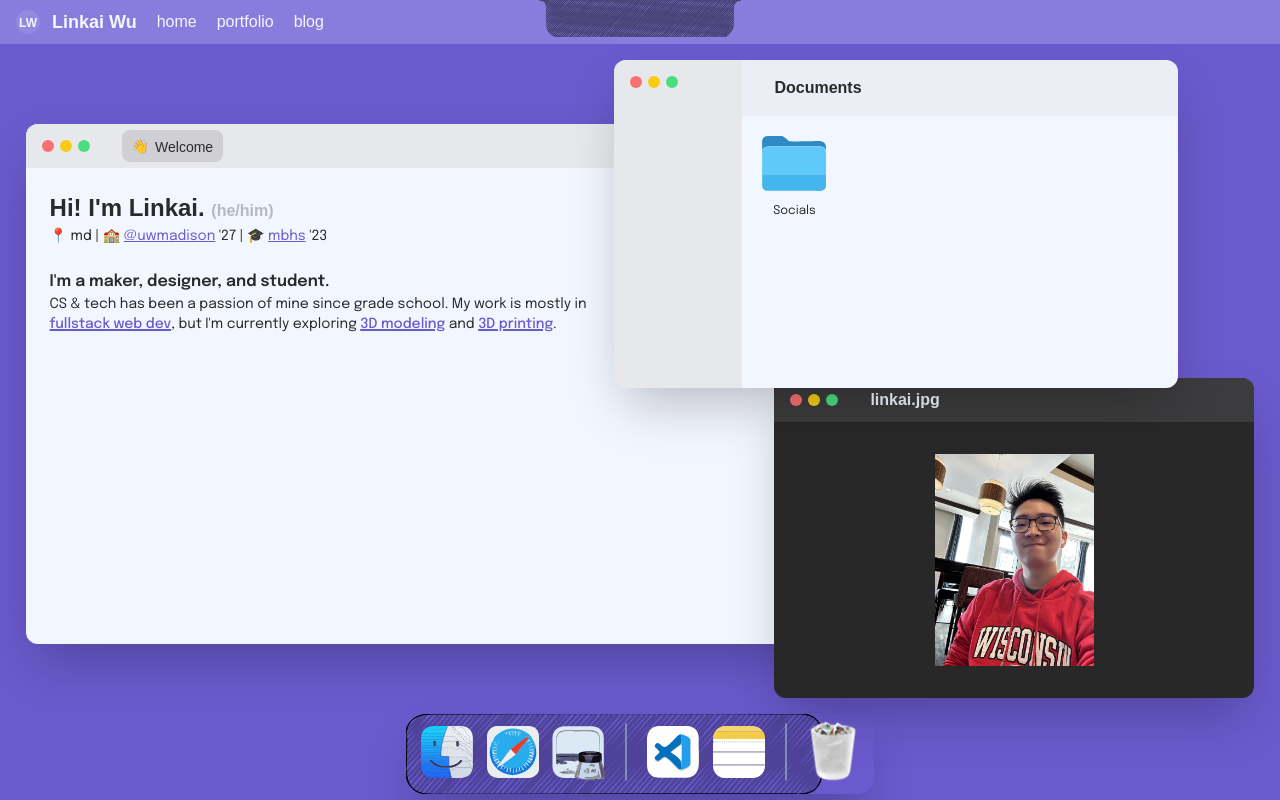
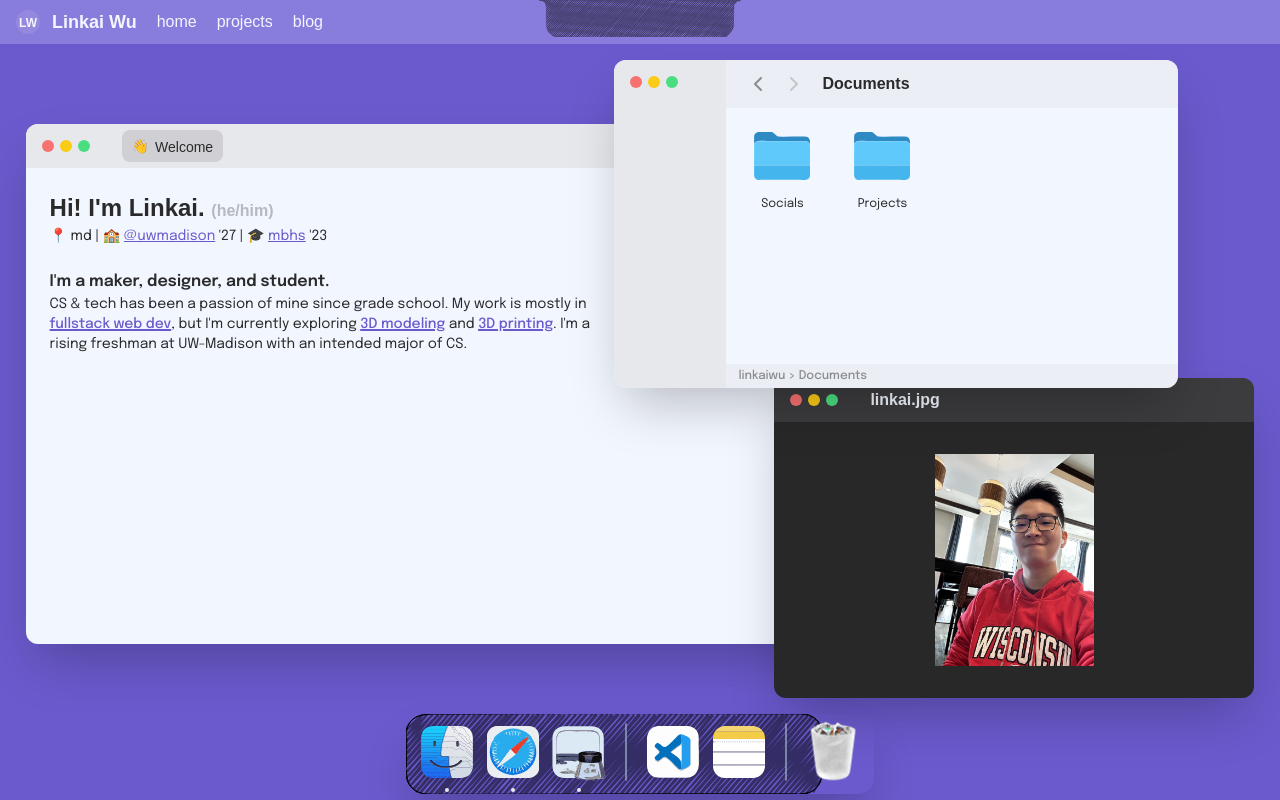
Before and after one commit to linkai101/site-v5, a Next.js app: page / in a window 1280 px wide. Built offline with nearby package versions, Linux system fonts and the light colour scheme; a web font is replaced by a local one.

Commit message:
Update homepage - Add finder functionality - Minor adjustments

```diff
--- a/app/Finder.tsx
+++ b/app/Finder.tsx
@@ -1,11 +1,144 @@
+"use client";
+import { useState, useEffect } from 'react';
+import Link from 'next/link';
+
+import { FiChevronLeft, FiChevronRight } from 'react-icons/fi';
+
+interface FinderItem {
+  name: string;
+  icon: string;
+  type: 'directory' | 'link' | 'button';
+  // directory type
+  children?: FinderItem[];
+  // link type
+  url?: string;
+  newTab?: boolean;
+  // button type
+  onClick?: (e:React.MouseEvent<HTMLElement>) => void;
+}
+
+const root: (FinderItem)[] = [
+  {
+    name: 'Applications',
+    icon: '/assets/folder.svg',
+    type: 'directory',
+    children: [
+      {
+        name: 'Notes',
+        icon: '/assets/notes.svg',
+        type: 'link',
+        url: '/blog',
+        newTab: false
+      },
+      {
+        name: 'Preview',
+        icon: '/assets/preview.svg',
+        type: 'link',
+        url: '',
+        newTab: false
+      },
+      {
+        name: 'Safari',
+        icon: '/assets/safari.svg',
+        type: 'link',
+        url: '',
+        newTab: false
+      },
+      {
+        name: 'Visual Studio Code',
+        icon: '/assets/vscode.svg',
+        type: 'link',
+        url: '/projects',
+        newTab: false
+      },
+    ]
+  },
+  {
+    name: 'Desktop',
+    icon: '/assets/folder.svg',
+    type: 'directory',
+    children: []
+  },
+  {
+    name: 'Documents',
+    icon: '/assets/folder.svg',
+    type: 'directory',
+    children: [
+      {
+        name: 'Socials',
+        icon: '/assets/folder.svg',
+        type: 'directory',
+        children: [
+          {
+            name: 'Email',
+            icon: '/assets/trashfull.svg',
+            type: 'link',
+            url: 'mailto:linkai@linkaiwu.com',
+            newTab: true
+          },
+          {
+            name: 'GitHub',
+            icon: '/assets/trashfull.svg',
+            type: 'link',
+            url: 'https://github.com/linkai101',
+            newTab: true
+          },
+        ]
+      },
+      {
+        name: 'Projects',
+        icon: '/assets/folder.svg',
+        type: 'directory',
+        children: []
+      },
+      // {
+      //   name: 'CV',
+      //   icon: '',
+      //   type: 'link',
+      //   url: '',
+      //   newTab: true
+      // },
+    ]
+  },
+  // {
+  //   name: 'Downloads',
+  //   icon: '/assets/folder.svg',
+  //   type: 'directory',
+  //   children: []
+  // },
+  // {
+  //   name: 'Movies',
+  //   icon: '/assets/folder.svg',
+  //   type: 'directory',
+  //   children: []
+  // },
+  // // {
+  //   name: 'Music',
+  //   icon: '/assets/folder.svg',
+  //   type: 'directory',
+  //   children: []
+  // },
+  // {
+  //   name: 'Pictures',
+  //   icon: '/assets/folder.svg',
+  //   type: 'directory',
+  //   children: []
+  // },
+];
+
 
 export default function Finder({ className }: { className?: string }) {
+  const documents = root.find(item => item.name==='Documents'); // default to Documents if it exists, else root
+  const [current, setCurrent] = useState<FinderItem[]>(documents ? documents.children||[] : root);
+  const [history, setHistory] = useState<FinderItem[]>(documents ? [documents] : []);
+  const [historyIndex, setHistoryIndex] = useState<number>(documents ? 0 : -1);
+
   return <div className={`
     ${className}
     flex
     bg-theme-background text-theme-onBackground rounded-xl overflow-hidden shadow-2xl
     `}>
-    <div className="min-w-[8rem] flex gap-4 bg-theme-surface">
+    <div className="min-w-[7rem] flex gap-4 bg-theme-surface">
       <div className="p-4 flex gap-1.5">
         <div className="h-3 w-3 rounded-full bg-red-400"></div>
         <div className="h-3 w-3 rounded-full bg-yellow-400"></div>
@@ -13,22 +146,113 @@ export default function Finder({ className }: { className?: string }) {
       </div>
     </div>
     <div className="flex-1 flex flex-col">
-      <div className="px-8 py-4 bg-theme-surface/50">
+      <div className="px-4 py-2 bg-theme-surface/50 flex items-center gap-3">
+        <div className="flex gap-1 text-2xl ">
+          <button
+            className="p-1 text-theme-onBackground/50 disabled:text-theme-onBackground/20 hover:bg-theme-onBackground/5 disabled:bg-transparent rounded-lg"
+            onClick={() => {
+              if (historyIndex > 0) {
+                setHistoryIndex(historyIndex-1);
+                setCurrent(history[historyIndex-1].children || []);
+              } else {
+                setHistoryIndex(-1);
+                setCurrent(root);
+              }
+            }}
+            disabled={historyIndex < 0}
+          >
+            <FiChevronLeft/>
+          </button>
+
+          <button
+            className="p-1 text-theme-onBackground/50 disabled:text-theme-onBackground/20 hover:bg-theme-onBackground/5 disabled:bg-transparent rounded-lg"
+            onClick={() => {
+              if (historyIndex < history.length-1) {
+                setHistoryIndex(historyIndex+1);
+                setCurrent(history[historyIndex+1].children || []);
+              }
+            }}
+            disabled={historyIndex >= history.length-1}
+          >
+            <FiChevronRight/>
+          </button>
+        </div>
+
         <p className="font-semibold font-display">
-          Documents
+          {historyIndex < 0 ? 'linkaiwu' : history[historyIndex].name}
         </p>
       </div>
-      <div className="px-3 py-5 flex-1 flex items-start gap-8 flex-wrap overflow-y-auto">
-        <div className="flex flex-col">
-          <img
-            src="/assets/folder.svg"
-            className="mx-2 w-16"
-          />
-          <p className="text-xs text-center mt-3">
-            Socials
-          </p>
-        </div>
+
+      <div className="px-4 py-4 flex-1 flex items-start gap-5 flex-wrap overflow-y-auto">
+        {current.map((item, i) => {
+          switch (item.type) {
+            case 'directory':
+              return <div
+                className="w-20 flex flex-col group"
+                onClick={() => {
+                  setHistory(history.slice(0, historyIndex+1).concat([item]));
+                  setCurrent(item.children || []);
+                  setHistoryIndex(historyIndex+1);
+                }}
+                key={i}
+              >
+                <img
+                  src={item.icon}
+                  className="p-2 w-full max-h-16 object-contain group-hover:bg-black/5 rounded-md"
+                />
+                <p className="text-xs text-center mt-2">
+                  <span className="px-1 pt-0.5 group-hover:text-theme-onPrimary group-hover:font-medium group-hover:bg-blue-500 rounded-sm">
+                    {item.name}
+                  </span>
+                </p>
+              </div>;
+            case 'link':
+              return <Link
+                href={item.url || ""}
+                target={item.newTab === undefined || item.newTab ? "_blank" : ""}
+                rel="noopener noreferrer"
+                key={i}
+              >
+                <div
+                  className="w-20 flex flex-col group"
+                >
+                  <img
+                    src={item.icon}
+                    className="p-2 w-full max-h-16 object-contain group-hover:bg-black/5 rounded-md"
+                  />
+                  <p className="text-xs text-center mt-2">
+                    <span className="px-1 pt-0.5 group-hover:text-theme-onPrimary group-hover:font-medium group-hover:bg-blue-500 rounded-sm">
+                      {item.name}
+                    </span>
+                  </p>
+                </div>
+              </Link>;
+            case 'button':
+              return <button
+                onClick={item.onClick}
+                key={i}
+              >
+                <div className="w-20 flex flex-col group">
+                  <img
+                    src={item.icon}
+                    className="p-2 w-full max-h-16 object-contain group-hover:bg-black/5 rounded-md"
+                  />
+                  <p className="text-xs text-center mt-2">
+                    <span className="px-1 pt-0.5 group-hover:text-theme-onPrimary group-hover:font-medium group-hover:bg-blue-500 rounded-sm">
+                      {item.name}
+                    </span>
+                  </p>
+                </div>
+              </button>;
+            default:
+              return <></>;
+          }
+        })}
       </div>
+
+      <p className="px-3 py-1 text-xs text-theme-onBackground/50 font-medium bg-theme-surface/50">
+        linkaiwu {history.slice(0, historyIndex+1).map(item => `> ${item.name}`)}
+      </p>
     </div>
   </div>
 }
--- a/app/Safari.tsx
+++ b/app/Safari.tsx
@@ -24,7 +24,7 @@ export default function Safari({ className }: { className?: string }) {
       </div>
     </div>
 
-    <div className="pl-6 px-6 py-6 flex-1 overflow-y-auto md:mr-[calc(24vw)]">
+    <div className="pl-6 px-6 pt-6 pb-12 flex-1 overflow-y-auto md:mr-[calc(24vw)]">
       <h2 className="text-2xl font-extrabold font-display">
         Hi! I&apos;m Linkai. <span className="text-theme-onBackground/30 text-base">(he/him)</span>
       </h2>
@@ -38,6 +38,7 @@ export default function Safari({ className }: { className?: string }) {
       <p className="text-sm">
         CS &amp; tech has been a passion of mine since grade school.
         My work is mostly in <a className="text-theme-primaryVariant font-medium underline decoration-2">fullstack web dev</a>, but I&apos;m currently exploring <a className="text-theme-primaryVariant font-medium underline decoration-2">3D modeling</a> and <a className="text-theme-primaryVariant font-medium underline decoration-2">3D printing</a>.
+        I'm a rising freshman at UW-Madison with an intended major of CS.
       </p>
     </div>
   </div>
--- a/app/page.tsx
+++ b/app/page.tsx
@@ -25,7 +25,7 @@ export default function HomePage() {
 
     <Finder className="
       mt-6 mb-[5.375rem] md:mt-0 md:mb-0 md:fixed md:top-[calc(2.75rem+2vh)] md:right-[8vw]
-      min-h-[20rem] md:min-h-0 md:h-[41vh] md:w-[44vw]
+      min-h-[16rem] md:min-h-0 md:h-[41vh] md:w-[44vw]
     "/>
 
     <Dock/>
--- a/components/Dock.tsx
+++ b/components/Dock.tsx
@@ -25,7 +25,7 @@ export default function Dock() {
     const dockH = dockBg.clientHeight;
     const dockRadius = 24;
     const dockBgPath = rc.path(`M${dockRadius},0 L${dockW-dockRadius},0 Q${dockW},0 ${dockW},${dockRadius} L${dockW},${dockH-dockRadius} Q${dockW},${dockH} ${dockW-dockRadius},${dockH} L${dockRadius},${dockH} Q0,${dockH} 0,${dockH-dockRadius} L0,${dockRadius} Q0,0 ${dockRadius},0 Z`, {
-      fill: 'rgba(0, 0, 0, 0.25)',
+      fill: 'rgba(0, 0, 0, 0.5)',
       fillWeight: 2,
       fillStyle: 'zigzag',
       roughness: 0.5,
@@ -42,14 +42,17 @@ export default function Dock() {
     <svg id="dockBg" className="w-full h-full absolute top-0 left-0 -z-10"/>
 
     <ul className="h-full px-3 pt-3 pb-4 flex items-center gap-3.5 overflow-x-auto text-sm text-black">
-      <li className="h-full aspect-square">
+      <li className="h-full aspect-square relative">
         <img src="/assets/finder.svg"/>
+        <div className="h-1 aspect-square absolute -bottom-3.5 left-1/2 -translate-x-1/2 bg-theme-surface rounded-full"/>
       </li>
-      <li className="h-full aspect-square">
+      <li className="h-full aspect-square relative">
         <img src="/assets/safari.svg"/>
+        <div className="h-1 aspect-square absolute -bottom-3.5 left-1/2 -translate-x-1/2 bg-theme-surface rounded-full"/>
       </li>
-      <li className="h-full aspect-square">
+      <li className="h-full aspect-square relative">
         <img src="/assets/preview.svg" className="scale-110 mt-[2px]"/>
+        <div className="h-1 aspect-square absolute -bottom-3.5 left-1/2 -translate-x-1/2 bg-theme-surface rounded-full"/>
       </li>
 
       <div className="mx-1.5 h-full border-[0.5px] border-slate-400/75 scale-y-110"/>
--- a/components/Navbar.tsx
+++ b/components/Navbar.tsx
@@ -46,9 +46,9 @@ export default function Navbar() {
         </li>
       </Link>
 
-      <Link href="/portfolio">
+      <Link href="/projects">
         <li>
-          portfolio
+          projects
         </li>
       </Link>
 
```
